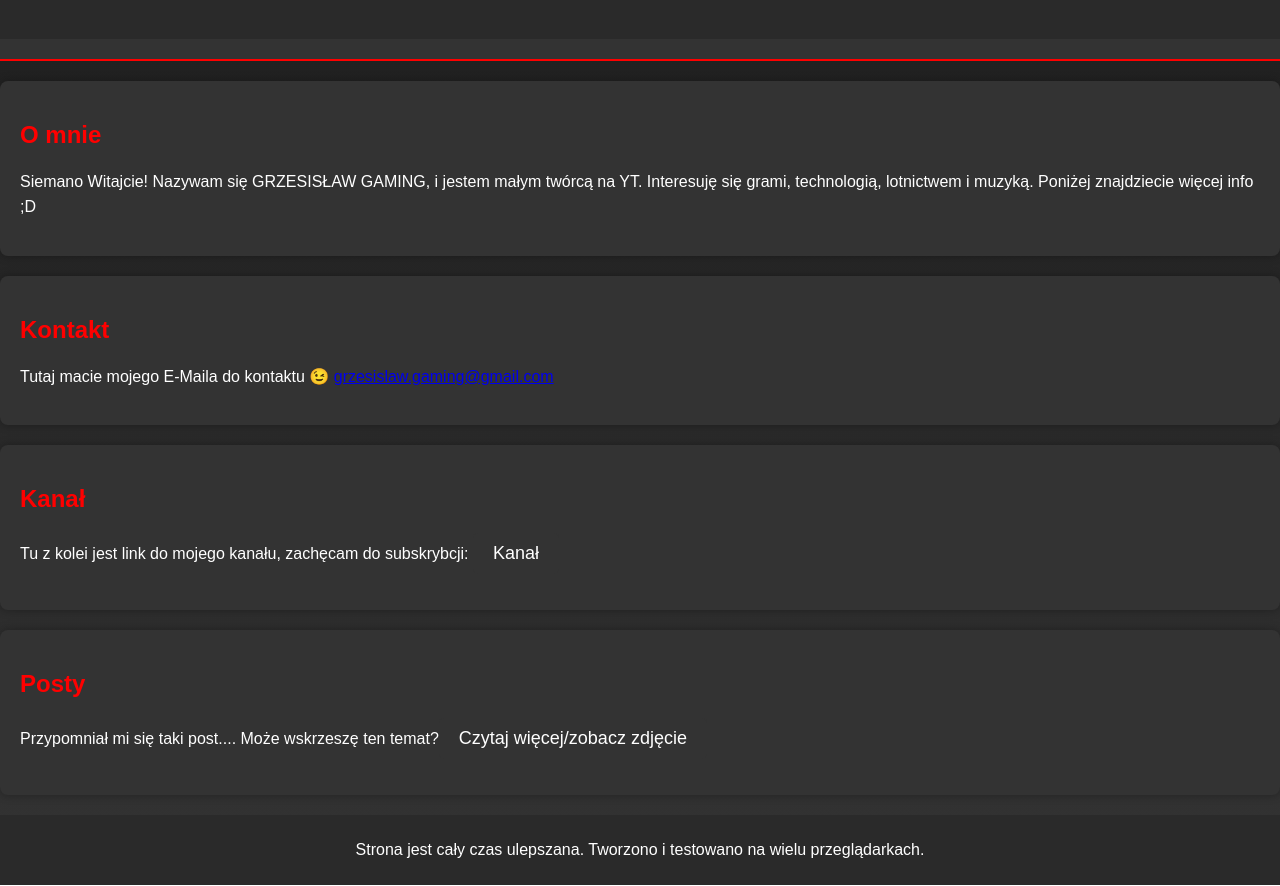
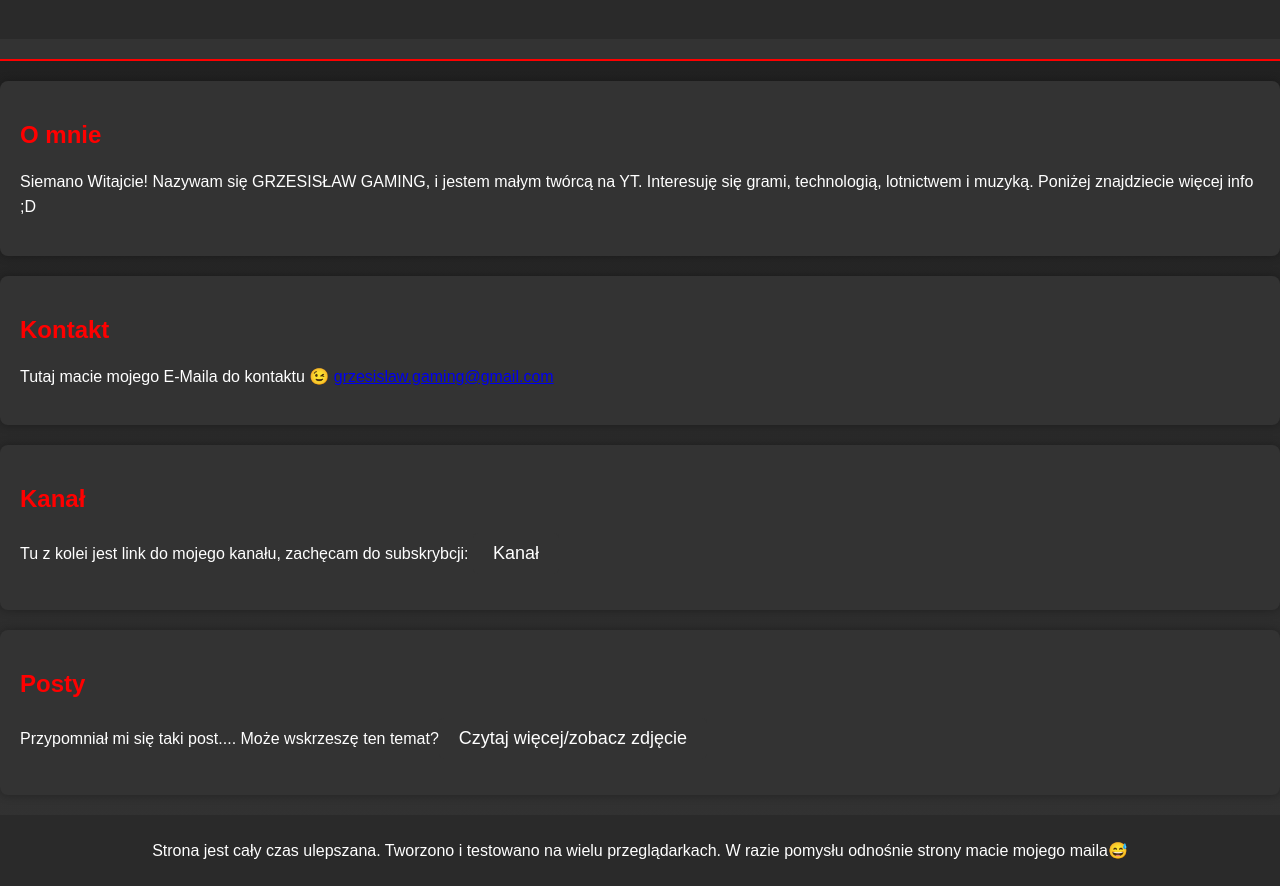
Before and after one commit to GRZESISLAW/GRZESISLAW-strona, a plain HTML site: page index.html in a window 1280 px wide. Shown: the part 81-967 px from the top of the page. Drawn offline with Linux system fonts and the light colour scheme.

Commit message:
Update index.html

```diff
--- a/index.html
+++ b/index.html
@@ -141,7 +141,7 @@
     </section>
 
     <footer>
-        <p>Strona jest cały czas ulepszana. Tworzono i testowano na wielu przeglądarkach.</p>
+        <p>Strona jest cały czas ulepszana. Tworzono i testowano na wielu przeglądarkach. W razie pomysłu odnośnie strony macie mojego maila😅</p>
     </footer>
 </body>
 
```
